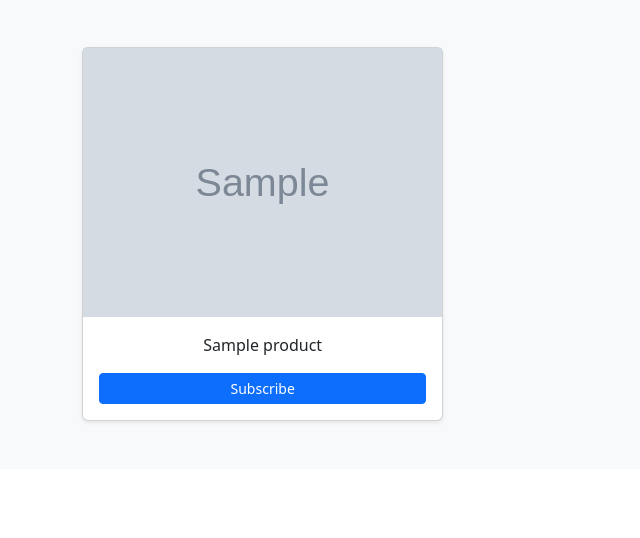
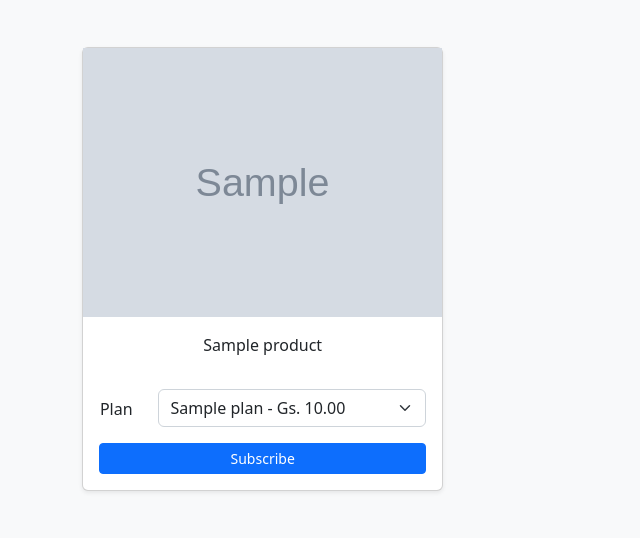
Before and after one commit to jcroot/bancard-subscriptions, a Django app: page / in a window 1280 px wide. Shown: the part 203-741 px from the top of the page, without its empty margins (0-640 px from the left). Run offline with Django 4.2, Linux system fonts and the light colour scheme; tables that the repository leaves empty hold one stand-in row (values such as "Sample post"); grey boxes marked "Sample" are stand-in pictures; some libraries are stand-ins or nearby versions.

Commit message:
update secret key and index improve

```diff
--- a/core/settings.py
+++ b/core/settings.py
@@ -28,7 +28,7 @@ environ.Env.read_env(os.path.join(BASE_DIR, '.env'))
 # See https://docs.djangoproject.com/en/4.1/howto/deployment/checklist/
 
 # SECURITY WARNING: keep the secret key used in production secret!
-SECRET_KEY = 'django-insecure-&1(ffu=43owjh(vfluvpv#9aq^_j1r*r7iyphe2cay44xiu5f@'
+SECRET_KEY = env('SECRET_KEY')
 
 # False if not in os.environ because of casting above
 DEBUG = env('DEBUG')
--- a/templates/pages/index.html
+++ b/templates/pages/index.html
@@ -17,6 +17,20 @@
 
                             <div class="card-body text-center">
                                 <p class="card-text">{{ product.title_product }}</p>
+                                <div class="py-3">
+                                    <div class="row justify-content-start">
+                                        <div class="col pt-2">
+                                            Plan
+                                        </div>
+                                        <div class="col-10">
+                                            <select class="form-select">
+                                                {% for plan_product in product.planproducts_set.all %}
+                                                    <option>{{ plan_product.plan.title_plan }} - Gs. {{ plan_product.plan.price }}</option>
+                                                {% endfor %}
+                                            </select>
+                                        </div>
+                                    </div>
+                                </div>
                                 <div class="d-grid gap-2">
                                     <button type="button" class="btn btn-sm btn-primary">Subscribe</button>
                                 </div>
```
